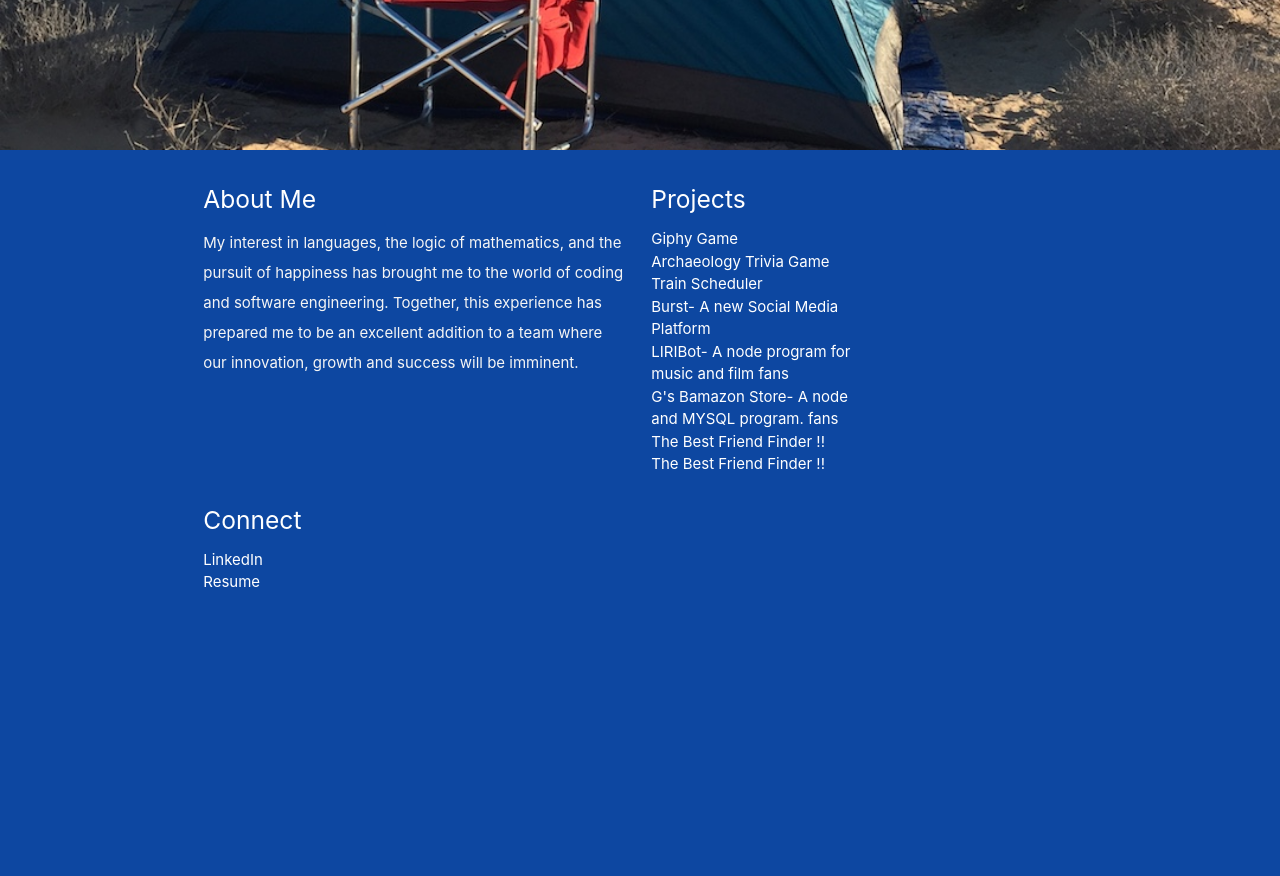
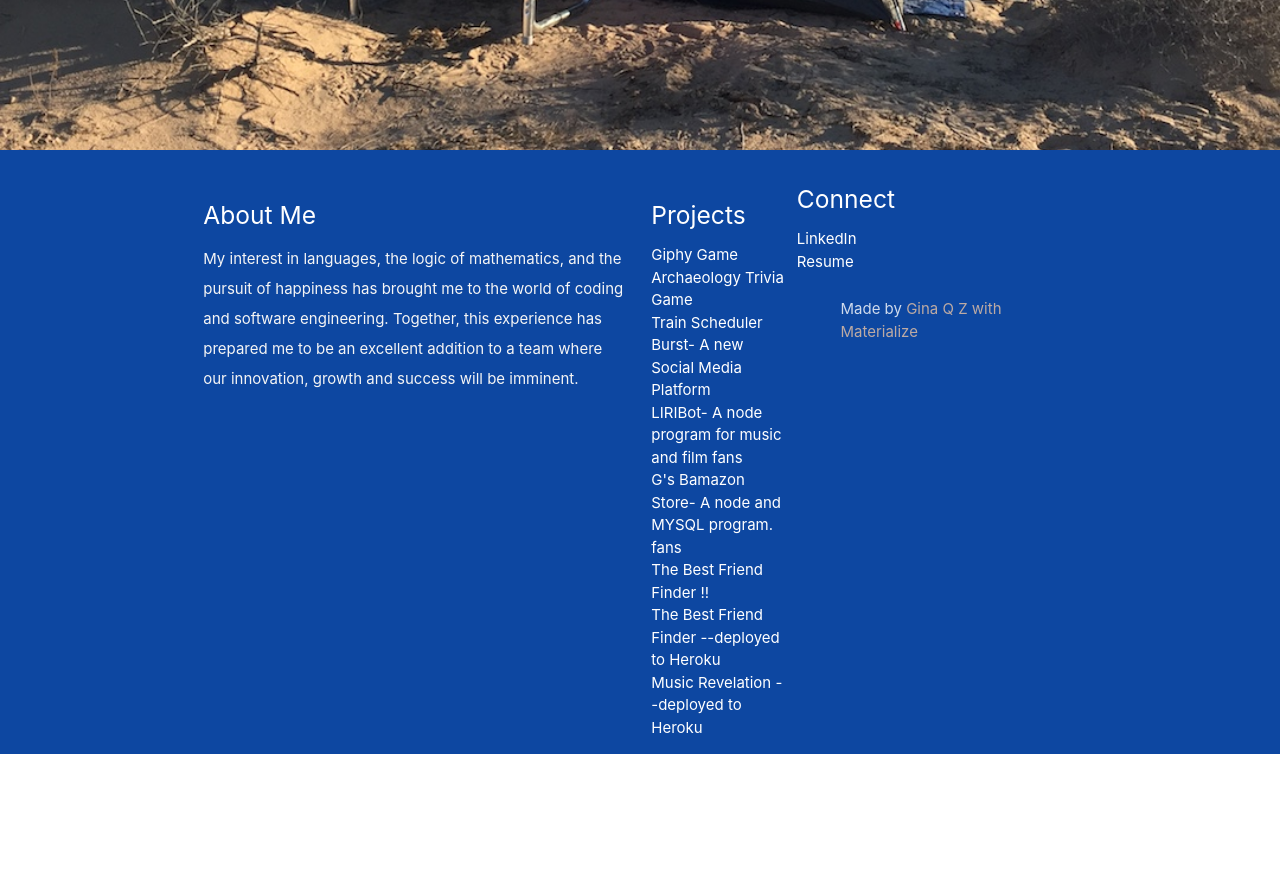
Before and after one commit to gstar13/GQZ_Portfolio1, a plain HTML site: page index.html in a window 1280 px wide. Shown: the part 1924-2800 px from the top of the page. After the commit the page ends 2698 px from the top, so only its background shows below. Drawn offline with nearby package versions, Linux system fonts and the light colour scheme.

Commit message:
w MusicRevelation

```diff
--- a/index.html
+++ b/index.html
@@ -139,7 +139,7 @@
             Together, this experience has prepared me to be an excellent addition to a team where our
             innovation, growth and success will be imminent.</p>
         </div>
-        <div class="flex-box">
+        <div class="flex-box container">
           <div class="col l3 s12">
             <h5 class="white-text">Projects</h5>
             <ul>
@@ -149,22 +149,53 @@
               <li><a class="white-text" href="https://gstar13.github.io/Burst/?#">Burst- A new Social Media Platform</a>
               <li><a class="white-text" href="https://youtu.be/bEQs6iV3jM4">LIRIBot- A node program for music and film
                   fans</a>
-                  <li><a class="white-text" href="https://www.youtube.com/watch?v=PeTSg31ilWU">G's Bamazon Store- A node and MYSQL program.
+              <li><a class="white-text" href="https://www.youtube.com/watch?v=PeTSg31ilWU">G's Bamazon Store- A node and
+                  MYSQL program.
                   fans</a>
               <li><a class="white-text" href="https://gstar13.github.io/FriendFinder/">The Best Friend Finder !!</a>
-                      <li><a class="white-text" href="https://nameless-hollows-14134.herokuapp.com/">The Best Friend Finder !!</a>
+              <li><a class="white-text" href="https://nameless-hollows-14134.herokuapp.com/">The Best Friend Finder
+                  --deployed to Heroku</a>
+              <li><a class="white-text" href="https://blooming-caverns-21516.herokuapp.com/">Music Revelation --deployed
+                  to Heroku</a>
               </li>
             </ul>
+            <!-- <div class="col 5 s12"> -->
+
           </div>
-          <div class="col 5 s12">
+
+        </div>
+        <div>
           <h5 class="white-text" id="collage">Connect</h5>
 
           <ul>
             <li><a class="white-text" href="https://www.linkedin.com/in/gina-zavala13/">LinkedIn</a></li>
-            <li><a class="white-text" href="images/GinaZavalaResume2019.pdf">Resume</a></li>
+            <li><a class="white-text"
+                href="https://docs.google.com/document/d/181SyuQ7o7i3GMmc6tLA1U5zSzJzilrE-bUvldKwuous/edit?usp=sharing">Resume</a>
+            </li>
           </ul>
         </div>
-        <div class="parallax-container valign-wrapper">
+        <footer>
+          <div class="footer-copyright" id="foot">
+            <div class="container" class=".blue.accent-2">
+              Made by <a class="brown-text text-lighten-3">Gina Q Z with Materialize</a>
+            </div>
+          </div>
+        </footer>
+
+
+        <!--  Scripts-->
+        <script src="https://code.jquery.com/jquery-2.1.1.min.js"></script>
+        <script src="js/materialize.js"></script>
+        <script src="js/init.js"></script>
+        <script src="https://code.jquery.com/jquery-3.3.1.slim.min.js"
+          integrity="sha384-q8i/X+965DzO0rT7abK41JStQIAqVgRVzpbzo5smXKp4YfRvH+8abtTE1Pi6jizo"
+          crossorigin="anonymous"></script>
+        <script src="/dist/grouploop.min.js"></script>
+
+</body>
+
+</html>
+<!-- <div class="parallax-container valign-wrapper">
             <div class="section no-pad-bot">
               <div class="container">
                 <div class="row center">
@@ -192,26 +223,4 @@
               </div>
             </div>
           </div>
-</div>
-
-    </div>
-    <div class="footer-copyright" id="foot">
-      <div class="container" class=".blue.accent-2">
-        Made by <a class="brown-text text-lighten-3">Gina Q Z with Materialize</a>
-      </div>
-    </div>
-  </footer>
-
-
-  <!--  Scripts-->
-  <script src="https://code.jquery.com/jquery-2.1.1.min.js"></script>
-  <script src="js/materialize.js"></script>
-  <script src="js/init.js"></script>
-  <script src="https://code.jquery.com/jquery-3.3.1.slim.min.js"
-    integrity="sha384-q8i/X+965DzO0rT7abK41JStQIAqVgRVzpbzo5smXKp4YfRvH+8abtTE1Pi6jizo"
-    crossorigin="anonymous"></script>
-  <script src="/dist/grouploop.min.js"></script>
-
-</body>
-
-</html>
+        </div> -->
```
Lines whose indentation alone changed are shown as unchanged.
